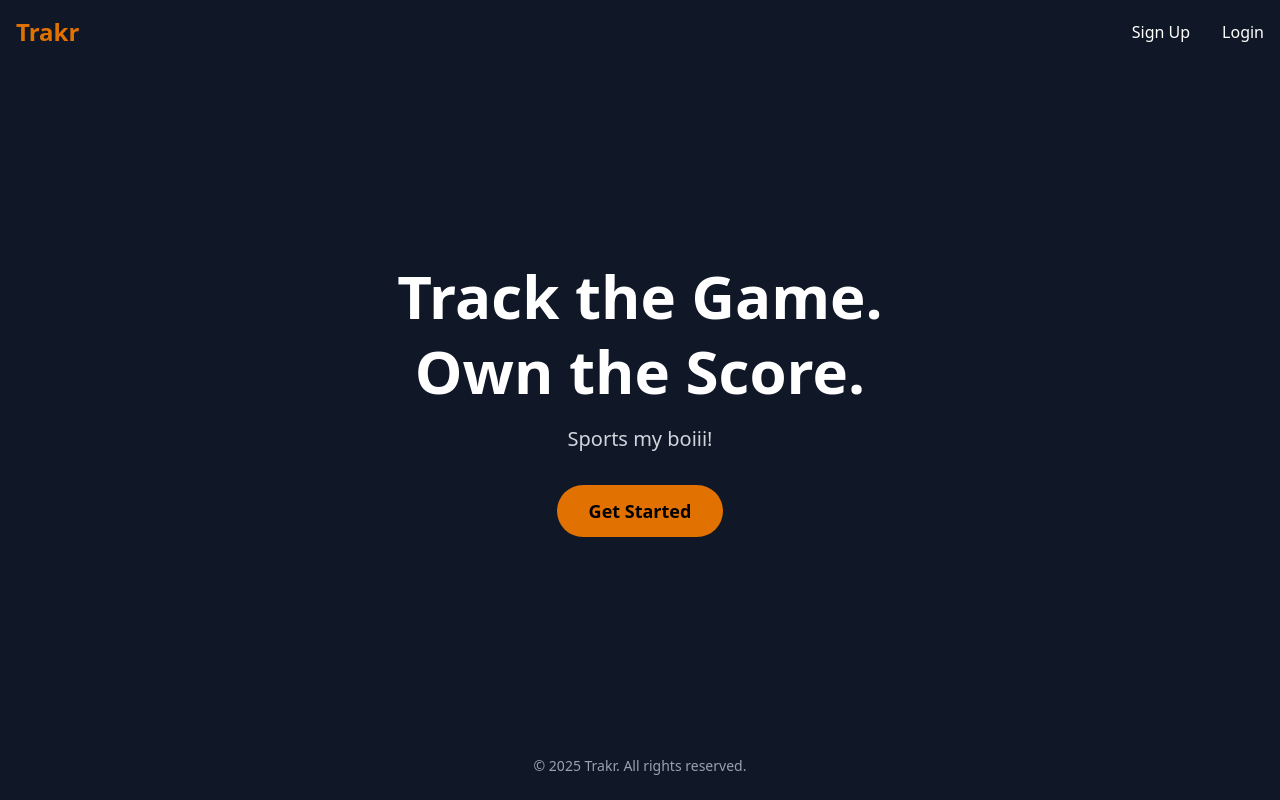
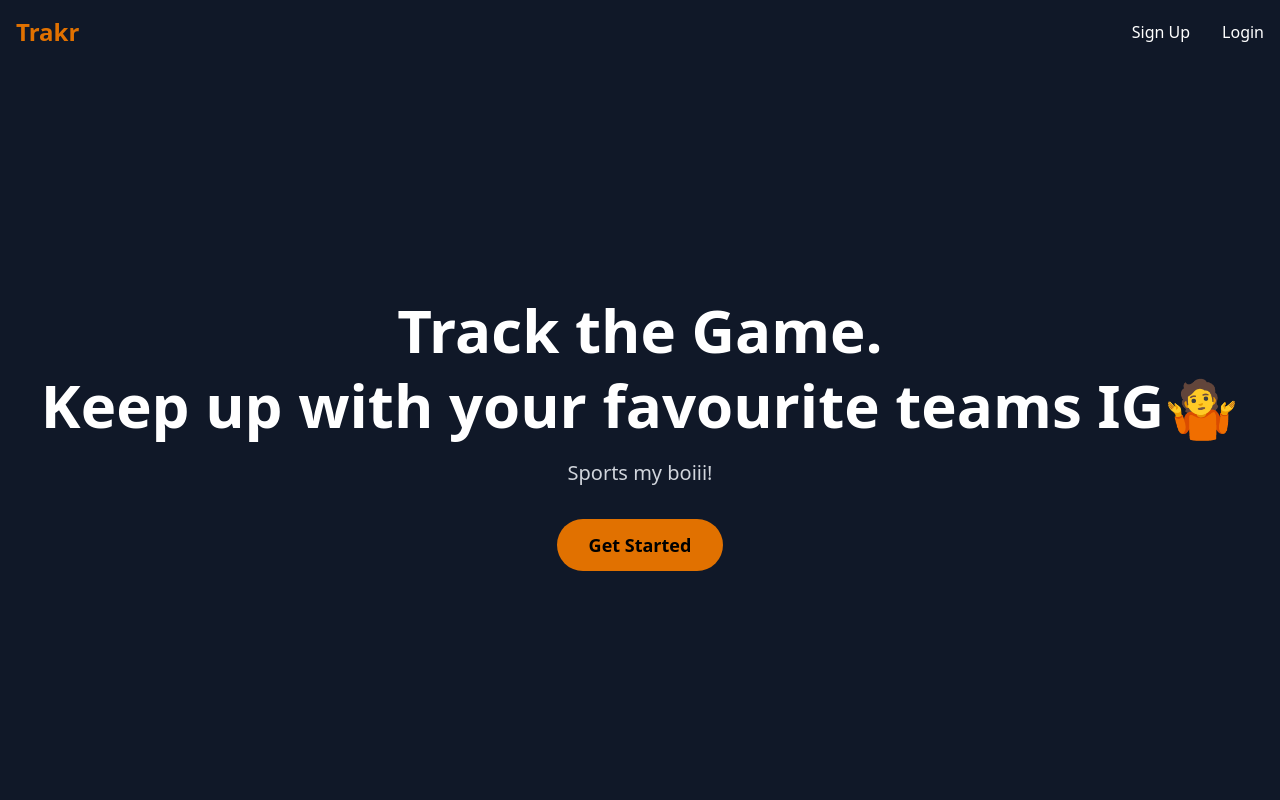
Before and after one commit to Sam-Kikoma/SportsTrakr, a SvelteKit app: page / in a window 1280 px wide. Built offline with nearby package versions, Linux system fonts and the light colour scheme.

Commit message:
refactor: updated styling

```diff
--- a/src/routes/+page.svelte
+++ b/src/routes/+page.svelte
@@ -5,9 +5,9 @@
 <section class="flex h-screen flex-col justify-between bg-gray-900 text-white">
 	<Navbar signupLink="/signup" loginLink="/login" />
 	<div class="flex flex-1 flex-col items-center justify-center px-6 text-center md:px-0">
-		<h2 class="mb-4 text-4xl leading-tight font-extrabold md:text-6xl">
+		<h2 class="mb-4 text-2xl leading-tight font-extrabold md:text-6xl">
 			Track the Game. <br />
-			Own the Score.
+			Keep up with your favourite teams IG🤷
 		</h2>
 		<p class="mb-8 max-w-xl text-lg text-gray-300 md:text-xl">Sports my boiii!</p>
 		<a
@@ -17,8 +17,4 @@
 			Get Started
 		</a>
 	</div>
-
-	<footer class="py-6 text-center text-sm text-gray-400">
-		&copy; {new Date().getFullYear()} Trakr. All rights reserved.
-	</footer>
 </section>
```
